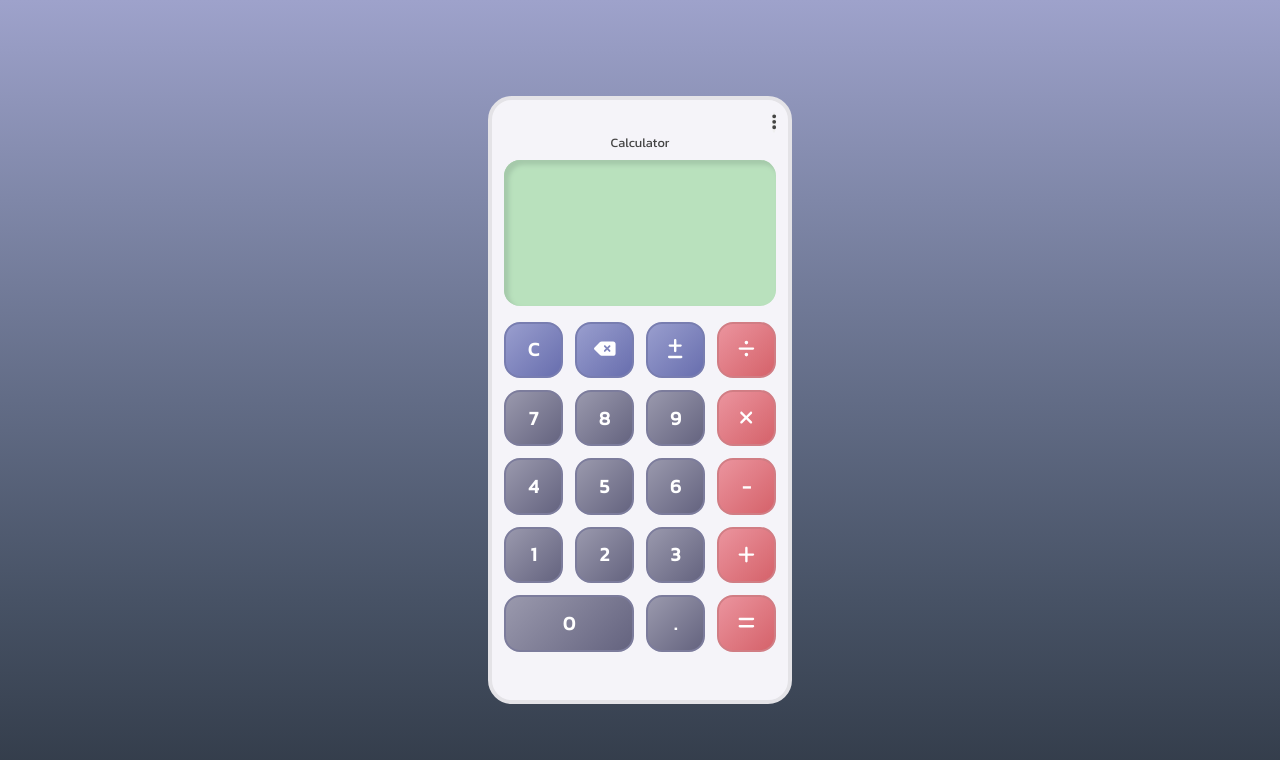
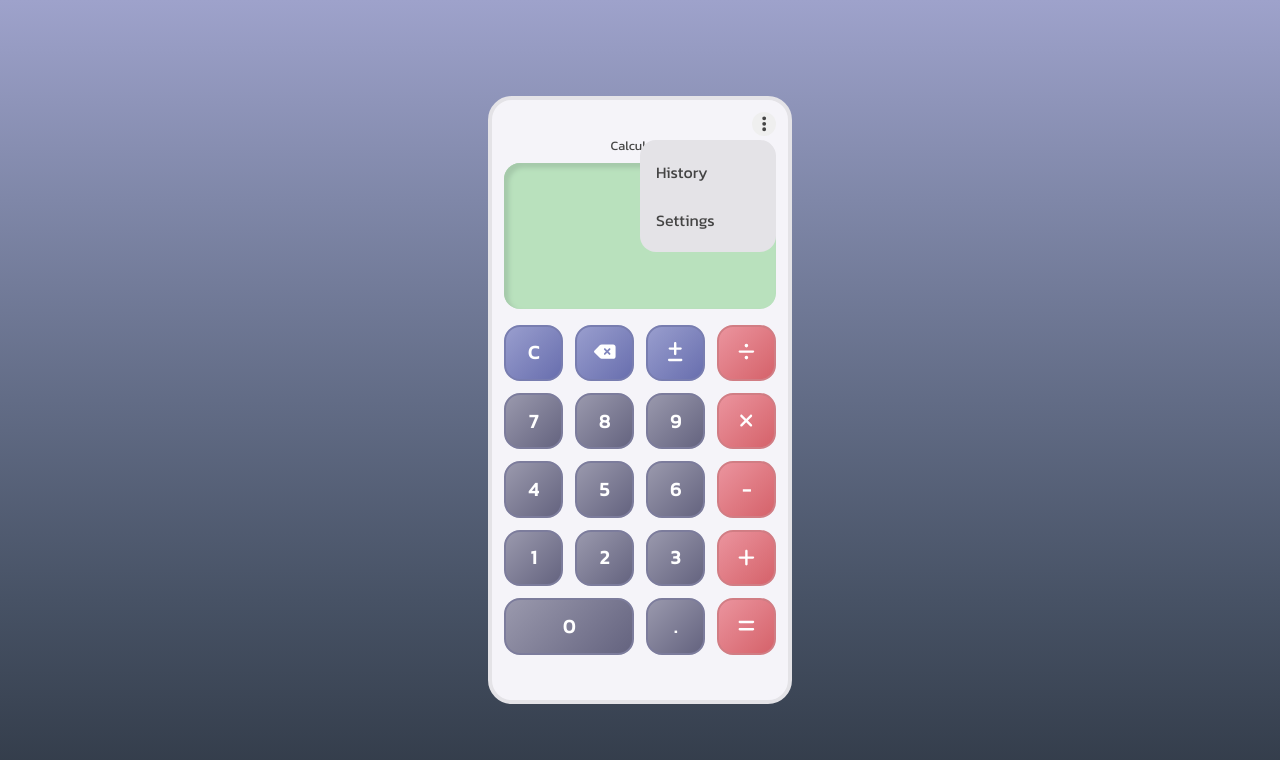
Before and after one commit to sophocles99/calculator, a React (Vite) app: page / in a window 1280 px wide. Both pictures are taken after a click on the button 773 px from the left and 122 px from the top of the page. Shown: the top 760 px of the page. Built offline with nearby package versions, Linux system fonts and the light colour scheme.

Commit message:
create Menu and start Settings modal

```diff
--- /dev/null
+++ b/src/components/Menu.tsx
@@ -0,0 +1,27 @@
+import { Dispatch } from "react";
+import styles from "../styles/Menu.module.css";
+
+type MenuProps = {
+  setOpenMenu: Dispatch<React.SetStateAction<boolean>>;
+  setOpenSettings: Dispatch<React.SetStateAction<boolean>>;
+};
+
+export default function Menu({ setOpenMenu, setOpenSettings }: MenuProps) {
+  function handleSettingsClick() {
+    setOpenSettings(true);
+    setOpenMenu(false);
+  }
+
+  return (
+    <div className={styles.menu}>
+      <ul>
+        <li>
+          <p>History</p>
+        </li>
+        <li onClick={handleSettingsClick}>
+          <p>Settings</p>
+        </li>
+      </ul>
+    </div>
+  );
+}
--- a/src/components/Nav.tsx
+++ b/src/components/Nav.tsx
@@ -1,13 +1,26 @@
+import { useState } from "react";
+import Menu from "./Menu";
+import Settings from "./Settings";
 import { FontAwesomeIcon } from "@fortawesome/react-fontawesome";
 import { faEllipsisVertical } from "@fortawesome/free-solid-svg-icons";
 import styles from "../styles/Nav.module.css";
 
 export default function Nav() {
+  const [openMenu, setOpenMenu] = useState(false);
+  const [openSettings, setOpenSettings] = useState(false);
+
   return (
     <nav className={styles.nav}>
-      <button className={styles.closeButton}>
+      <button
+        className={styles.menuButton}
+        onClick={() => setOpenMenu((previous: boolean) => !previous)}
+      >
         <FontAwesomeIcon icon={faEllipsisVertical} />
       </button>
+      {openMenu && (
+        <Menu setOpenMenu={setOpenMenu} setOpenSettings={setOpenSettings} />
+      )}
+      {openSettings && <Settings />}
     </nav>
   );
 }
--- /dev/null
+++ b/src/components/Settings.tsx
@@ -0,0 +1,3 @@
+export default function Settings () {
+  return <div></div>
+}
--- a/src/index.css
+++ b/src/index.css
@@ -4,6 +4,10 @@
   box-sizing: border-box;
   padding: 0;
   margin: 0;
+}
+
+li {
+  list-style: none;
 }
 
 body {
--- a/src/styles/Button.module.css
+++ b/src/styles/Button.module.css
@@ -8,7 +8,7 @@
   color: white;
 }
 
-button:active, .active {
+.button:active, .active {
   box-shadow: inset 2px 2px 4px 1px rgba(0, 0, 0, 0.24);
   transition: 0.2s step-start;
 }
--- /dev/null
+++ b/src/styles/Menu.module.css
@@ -0,0 +1,14 @@
+.menu {
+  position: absolute;
+  top: 1.75rem;
+  width: 50%;
+  padding: 0.5rem 1rem;
+  border-radius: 1rem;
+  background-color: #e4e3e7;
+}
+
+.menu li {
+  display: flex;
+  align-items: center;
+  height: 3rem;
+}
--- a/src/styles/Nav.module.css
+++ b/src/styles/Nav.module.css
@@ -1,11 +1,22 @@
 .nav {
+  position: relative;
   display: flex;
   justify-content: flex-end;
 }
 
-.closeButton {
+.menuButton {
+  display: flex;
+  justify-content: center;
+  align-items: center;
+  width: 1.5rem;
+  height: 1.5rem;
   border: none;
   border-radius: 50%;
   font-size: 1.1rem;
   color: inherit;
+  transition: background-color 200ms;
 }
+
+.menuButton:hover, .menuButton:active {
+  background-color: #e4e3e7;
+}
```
